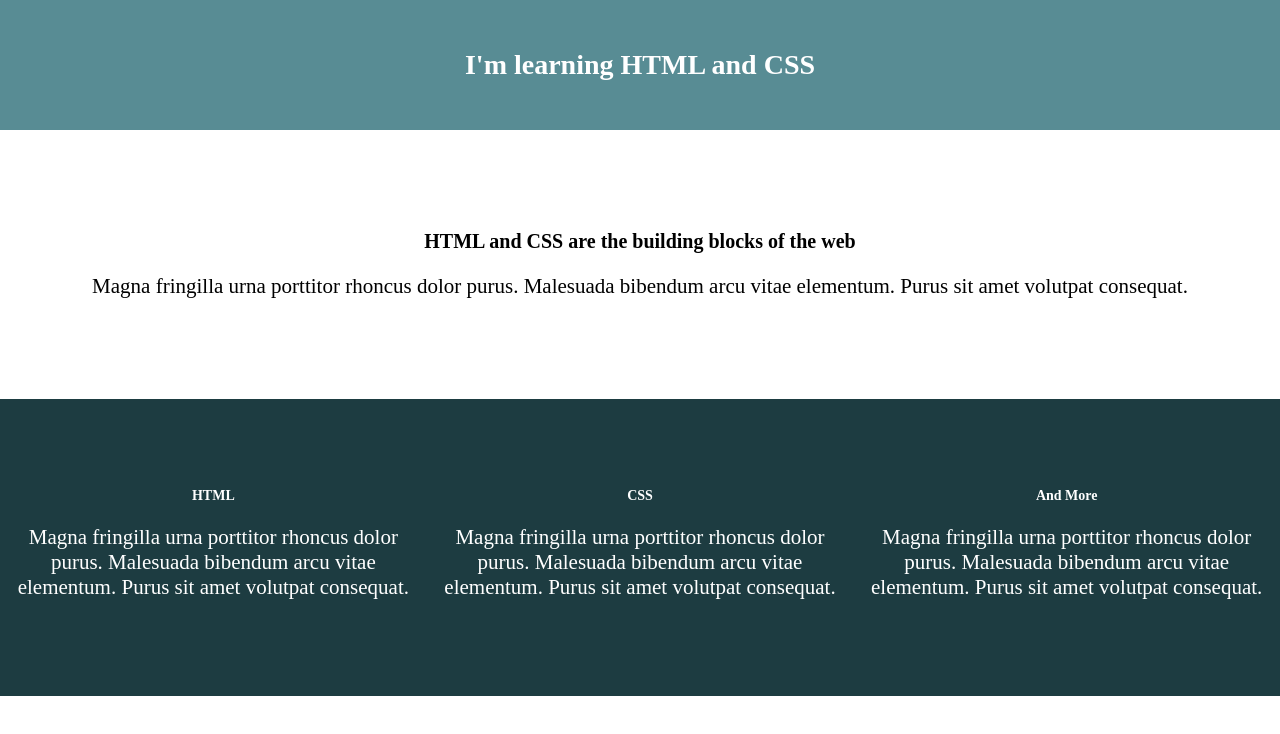
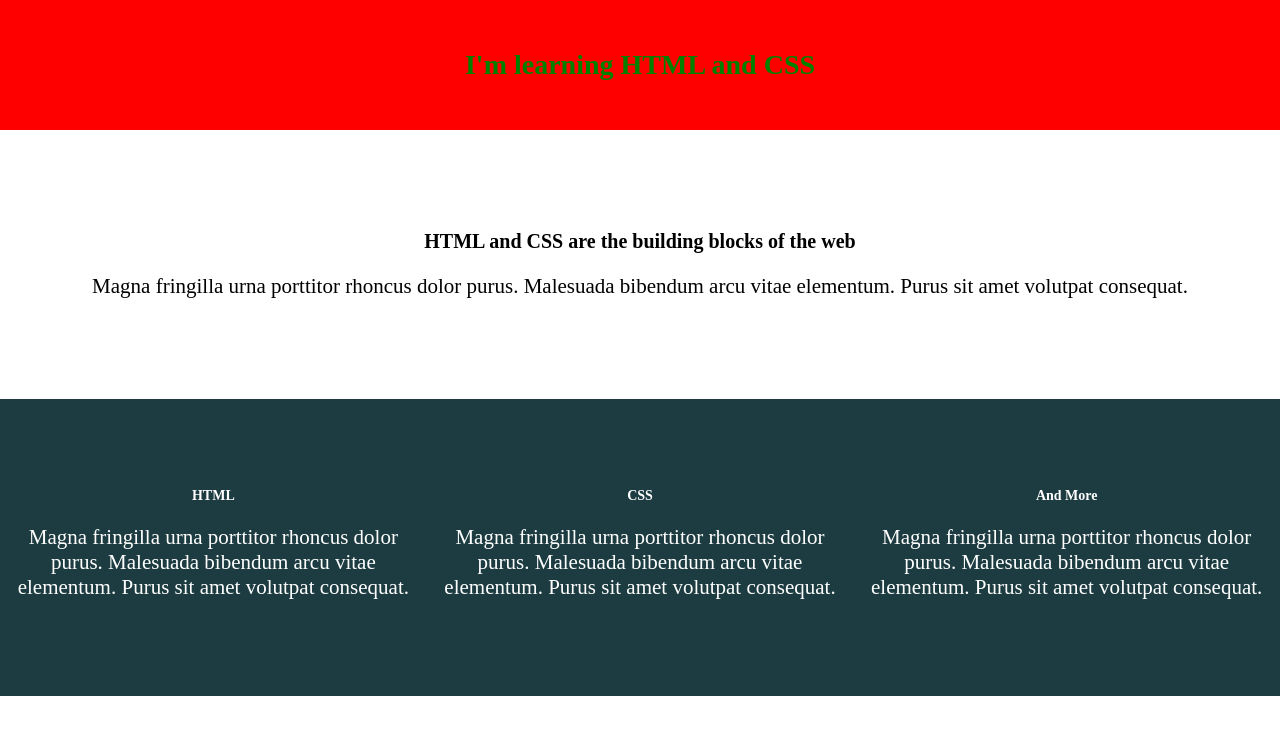
Before and after one commit to bofur24/FrontEnd-Career, a plain HTML site: page Module-3/Projects/javascript.html in a window 1280 px wide. Drawn offline with Linux system fonts and the light colour scheme.

Commit message:
Changing a website with javaScript

```diff
--- a/Module-3/Projects/javascript.html
+++ b/Module-3/Projects/javascript.html
@@ -5,7 +5,7 @@
         <link href="css/style.css" rel="stylesheet">
     </head>
     <body>
-     <header>
+     <header id="myHeader">
          <h1>I'm learning HTML and CSS</h1>
      </header>
 
--- a/Module-3/Projects/js/index.js
+++ b/Module-3/Projects/js/index.js
@@ -4,3 +4,8 @@ var studentGreeting = "Hello my name is Keith Heffington! I'm a Scrimba student"
 
 console.log(teacherGreeting);
 console.log(studentGreeting);
+
+var awesomeHeader = document.getElementById("myHeader")
+console.log(awesomeHeader)
+awesomeHeader.style.background = 'red';
+awesomeHeader.style.color = 'green';
```
